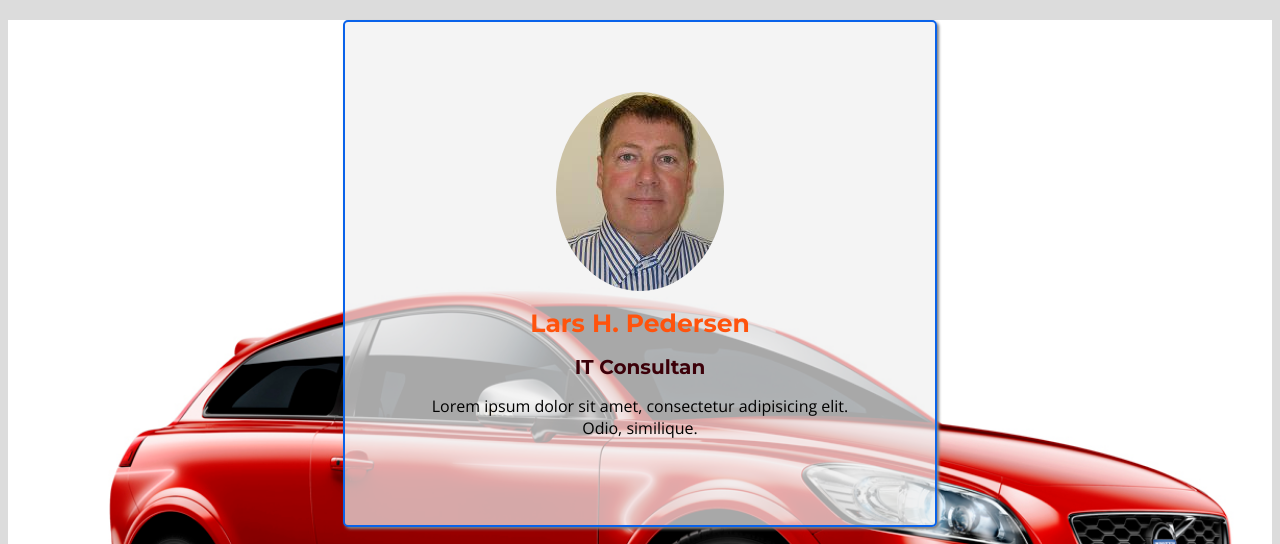
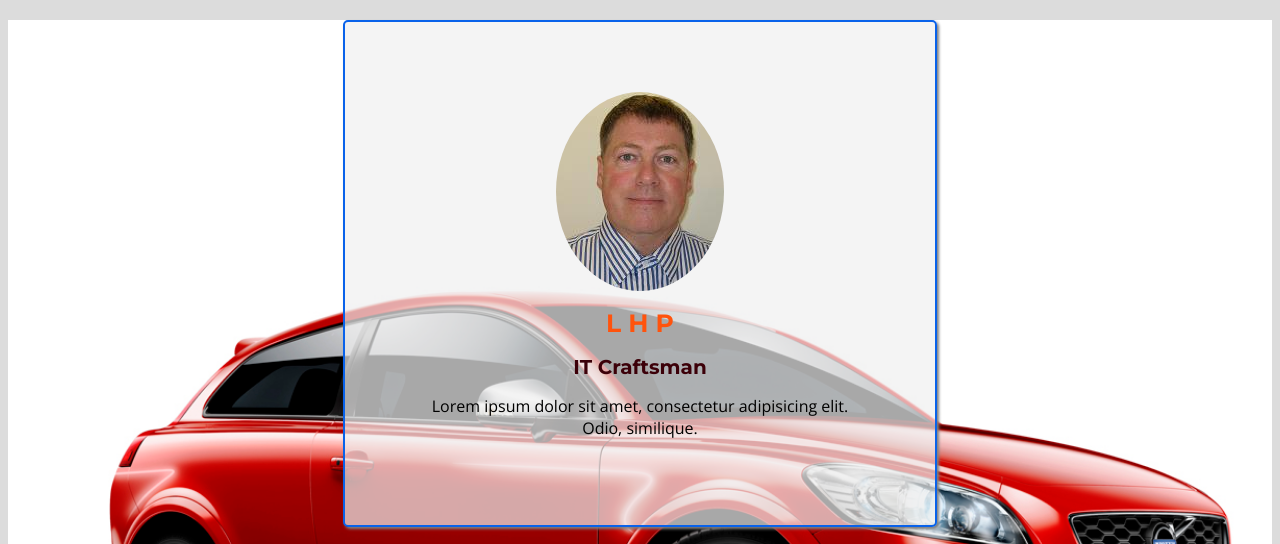
Before and after one commit to lpcool/profile, a plain HTML site: page index.html in a window 1280 px wide. Shown: the top 544 px of the page. Drawn offline with nearby package versions, Linux system fonts and the light colour scheme.

Commit message:
my profile page

```diff
--- a/index.html
+++ b/index.html
@@ -18,8 +18,8 @@
     <div id="banner">
       <div class="card text-center">
         <img src="image/lhp.jpg" alt="Lars" class="img-circle">
-        <h1>Lars H. Pedersen</h1>
-        <h2>IT Consultan</h2>
+        <h1>L H P</h1>
+        <h2>IT Craftsman</h2>
         <p>Lorem ipsum dolor sit amet, consectetur adipisicing elit. Odio, similique.</p>
       </div>
       <div class="card text center">
```
